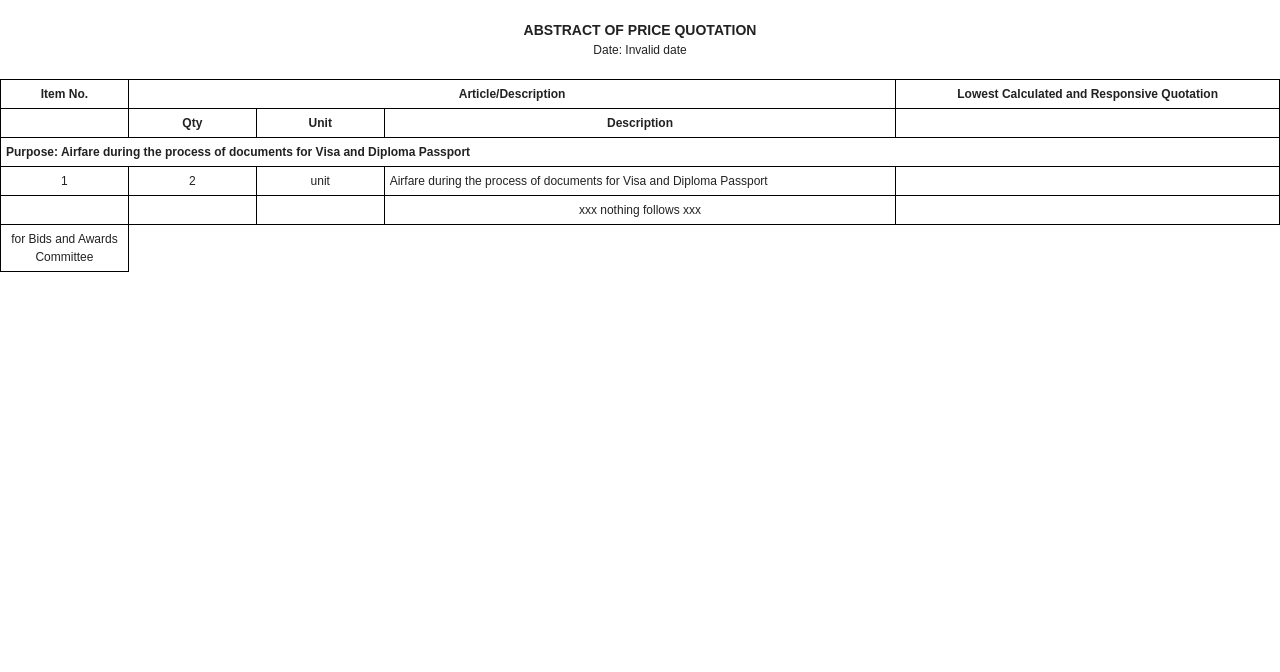
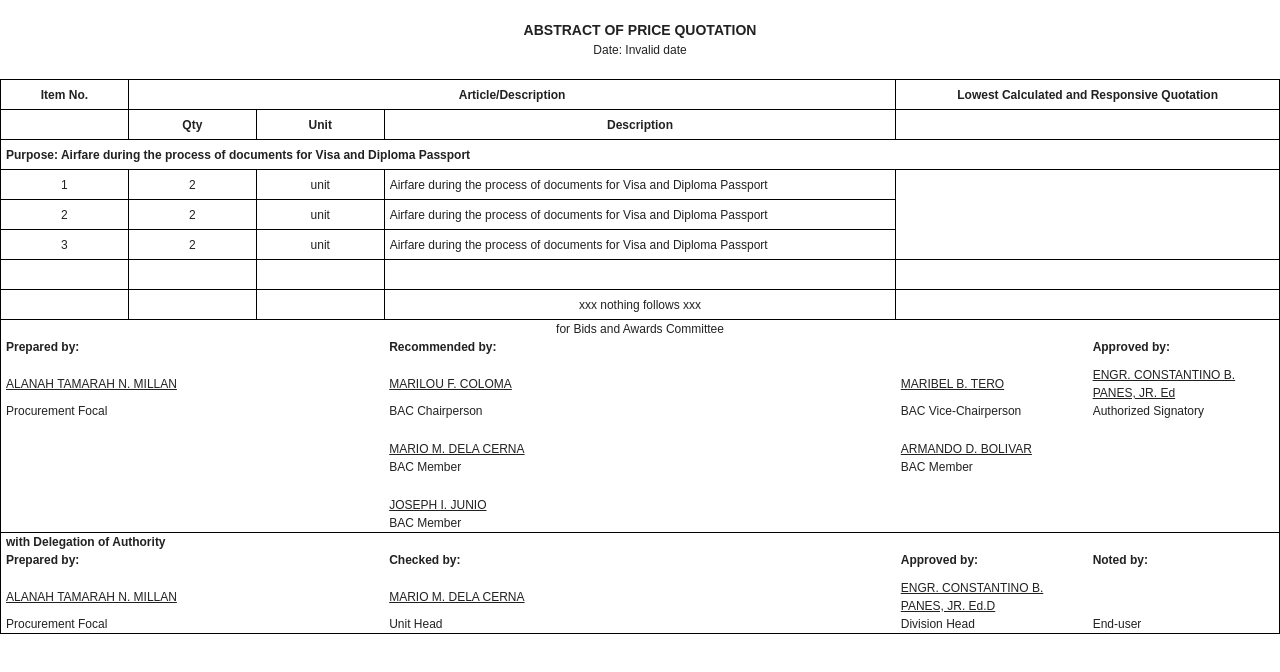
Before and after one commit to cheezy96/pims_copycat, a Vue app: page /print in a window 1280 px wide. Shown: the top 672 px of the page. Built offline with nearby package versions, Linux system fonts and the light colour scheme.

Commit message:
abstract printing

```diff
--- a/src/components/pims/printable/request/AbstractPrint.vue
+++ b/src/components/pims/printable/request/AbstractPrint.vue
@@ -10,14 +10,16 @@
         <tr>
           <th style="width: 10%">Item No.</th>
           <th style="width: 60%" colspan="3">Article/Description</th>
-          <th style="width: 30%">Lowest Calculated and Responsive Quotation</th>
+          <th style="width: 30%" colspan="2">
+            Lowest Calculated and Responsive Quotation
+          </th>
         </tr>
         <tr>
           <th></th>
           <th style="width: 10%">Qty</th>
           <th style="width: 10%">Unit</th>
           <th style="width: 40%">Description</th>
-          <th></th>
+          <th colspan="2"></th>
         </tr>
         <tr>
           <th colspan="100%">
@@ -28,28 +30,97 @@
       </thead>
 
       <tbody>
-        <tr v-for="item in items" :key="item.id">
+        <tr v-for="(item, index) in items" :key="item.id">
           <td>{{ item.id }}</td>
           <td>{{ item.qty }}</td>
           <td>{{ item.unit }}</td>
           <td style="text-align: start">
             {{ item.description }}
           </td>
+          <td v-if="index == 0" rowspan="100%" colspan="2"></td>
+        </tr>
+      </tbody>
+
+      <tbody>
+        <tr>
           <td></td>
+          <td></td>
+          <td></td>
+          <td></td>
+          <td colspan="2" style="text-align: end"></td>
         </tr>
-
         <tr>
           <td></td>
           <td></td>
           <td></td>
           <td>xxx nothing follows xxx</td>
-          <td></td>
+          <td colspan="2"></td>
         </tr>
       </tbody>
 
       <tbody>
         <tr>
-          <td>for Bids and Awards Committee</td>
+          <td colspan="100%">for Bids and Awards Committee</td>
+        </tr>
+        <tr>
+          <th colspan="3">Prepared by:</th>
+          <th>Recommended by:</th>
+          <th></th>
+          <th colspan="2">Approved by:</th>
+        </tr>
+        <tr>
+          <td colspan="3" class="underline">ALANAH TAMARAH N. MILLAN</td>
+          <td class="underline">MARILOU F. COLOMA</td>
+          <td style="width: 15%" class="underline">MARIBEL B. TERO</td>
+          <td style="width: 15%" class="underline">
+            ENGR. CONSTANTINO B. PANES, JR. Ed
+          </td>
+        </tr>
+        <tr>
+          <td colspan="3">Procurement Focal</td>
+          <td>BAC Chairperson</td>
+          <td>BAC Vice-Chairperson</td>
+          <td>Authorized Signatory</td>
+        </tr>
+        <tr>
+          <td colspan="3"></td>
+          <td class="underline">MARIO M. DELA CERNA</td>
+          <td class="underline">ARMANDO D. BOLIVAR</td>
+        </tr>
+        <tr>
+          <td colspan="3"></td>
+          <td>BAC Member</td>
+          <td>BAC Member</td>
+        </tr>
+        <tr>
+          <td colspan="3"></td>
+          <td class="underline">JOSEPH I. JUNIO</td>
+        </tr>
+        <tr>
+          <td colspan="3"></td>
+          <td>BAC Member</td>
+        </tr>
+      </tbody>
+      <tbody>
+        <tr>
+          <th colspan="100%">with Delegation of Authority</th>
+        </tr>
+        <tr>
+          <th colspan="3">Prepared by:</th>
+          <th>Checked by:</th>
+          <th>Approved by:</th>
+          <th>Noted by:</th>
+        </tr>
+        <tr>
+          <td colspan="3" class="underline">ALANAH TAMARAH N. MILLAN</td>
+          <td class="underline">MARIO M. DELA CERNA</td>
+          <td class="underline">ENGR. CONSTANTINO B. PANES, JR. Ed.D</td>
+        </tr>
+        <tr>
+          <td colspan="3">Procurement Focal</td>
+          <td>Unit Head</td>
+          <td>Division Head</td>
+          <td>End-user</td>
         </tr>
       </tbody>
     </table>
@@ -60,6 +131,20 @@
 let items = ref([
   {
     id: 1,
+    qty: 2,
+    unit: "unit",
+    description:
+      "Airfare during the process of documents for Visa and Diploma Passport",
+  },
+  {
+    id: 2,
+    qty: 2,
+    unit: "unit",
+    description:
+      "Airfare during the process of documents for Visa and Diploma Passport",
+  },
+  {
+    id: 3,
     qty: 2,
     unit: "unit",
     description:
@@ -99,9 +184,39 @@ table tr td {
   border: 1px solid #000;
   padding: 5px;
   text-align: center;
+  height: 30px;
 }
 table tr:nth-child(3) th {
   text-align: start;
+}
+table tbody:nth-child(1n + 4) tr td,
+table tbody:nth-child(1n + 4) tr th {
+  border: none;
+}
+table tbody:nth-child(1n + 4) {
+  border: 1px solid #000;
+}
+table tbody:nth-child(1n + 4) tr th {
+  text-align: start;
+}
+table tbody:nth-child(1n + 4) tr:nth-child(1n + 3) td {
+  text-align: start;
+}
+table tbody:nth-child(1n + 4) tr:nth-child(2) th {
+  padding-bottom: 10px;
+}
+table tbody:nth-child(1n + 4) tr td,
+table tbody:nth-child(1n + 3) tr th {
+  padding: 0 5px;
+  margin: 0;
+  height: 0;
+}
+table tbody:nth-child(1n + 4) tr:nth-child(2n + 4):not(:last-child) td {
+  padding-bottom: 20px;
+}
+
+.underline {
+  text-decoration: underline;
 }
 
 @media print {
```
